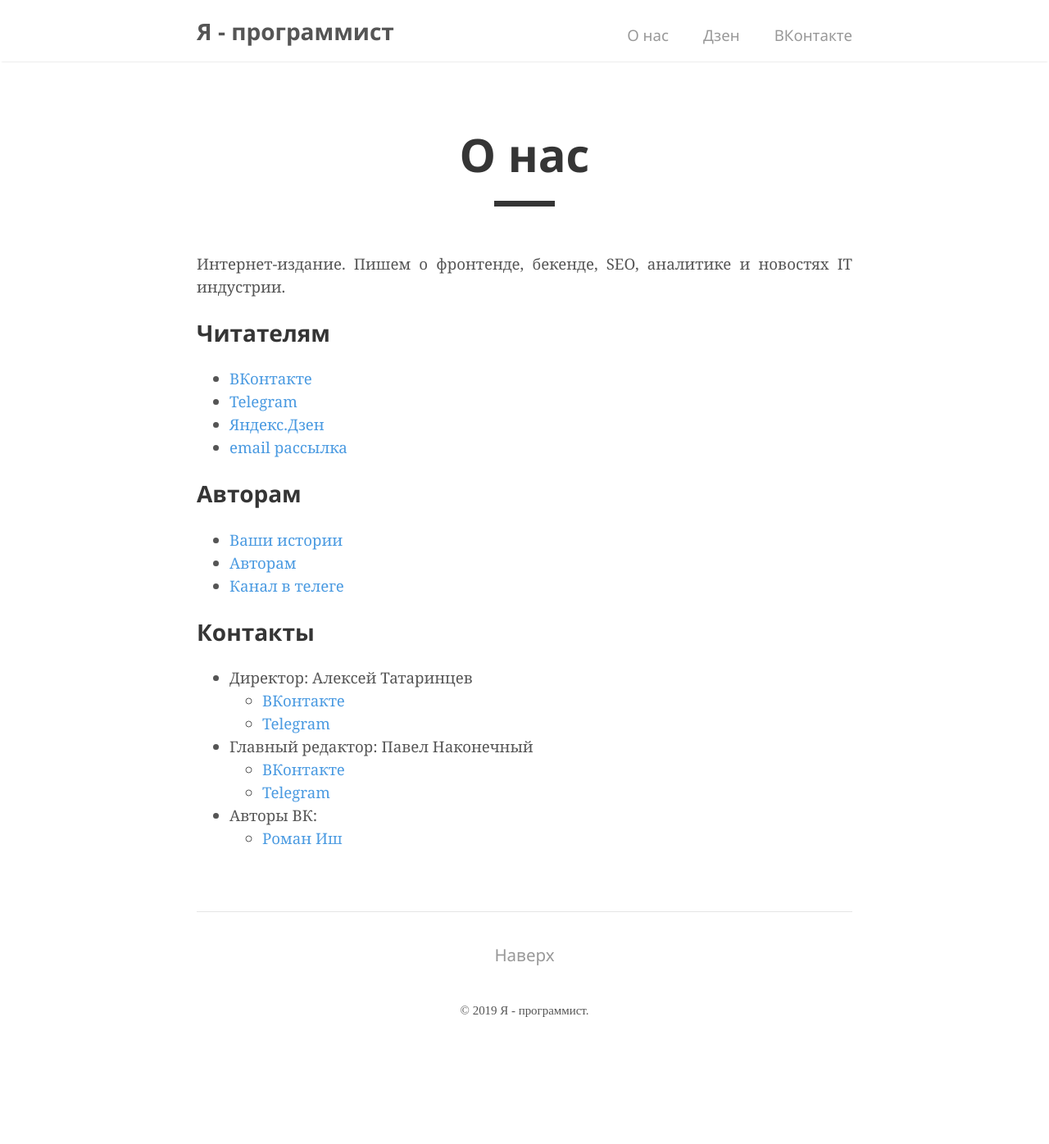
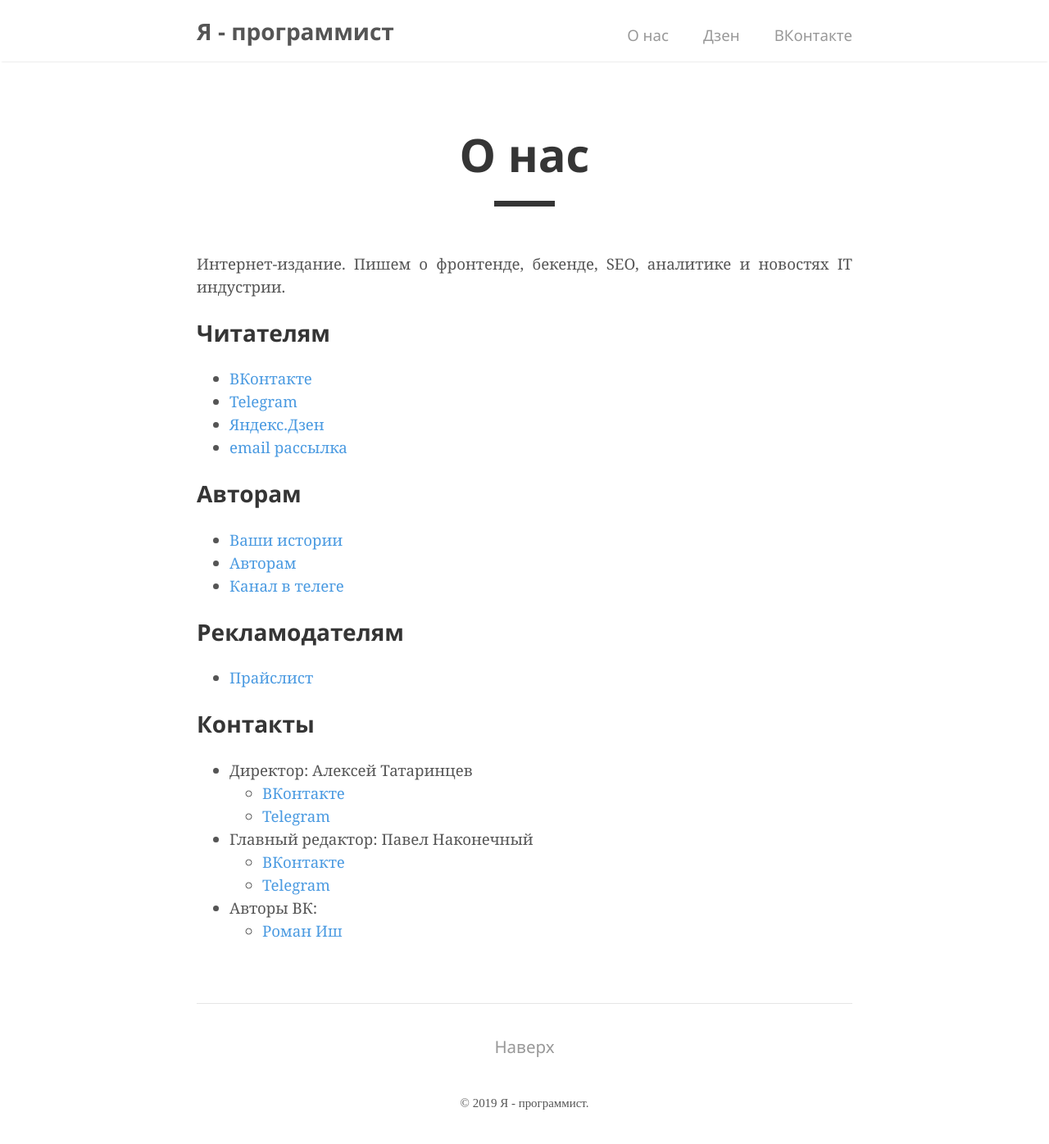
Before and after one commit to yaprogrammer/yaprogrammer.github.io, a Jekyll site: the page built from _pages/about.md, in a window 1280 px wide. Shown: the whole page at 82% size. Built offline with Jekyll 4.4.1, drawn with Linux system fonts in a browser that asks for light colours; before the commit the page ends 1284 px from its top, so only the background shows below that.

Commit message:
about: ads

```diff
--- a/_pages/about.md
+++ b/_pages/about.md
@@ -20,6 +20,10 @@ permalink: /about/
 - [Авторам](/2019/for-authors)
 - [Канал в телеге](https://tele.gs/yaprogrammerauthors)
 
+## Рекламодателям
+
+- [Прайслист](/2019/ads)
+
 ## Контакты
 
 - Директор: Алексей Татаринцев
```
